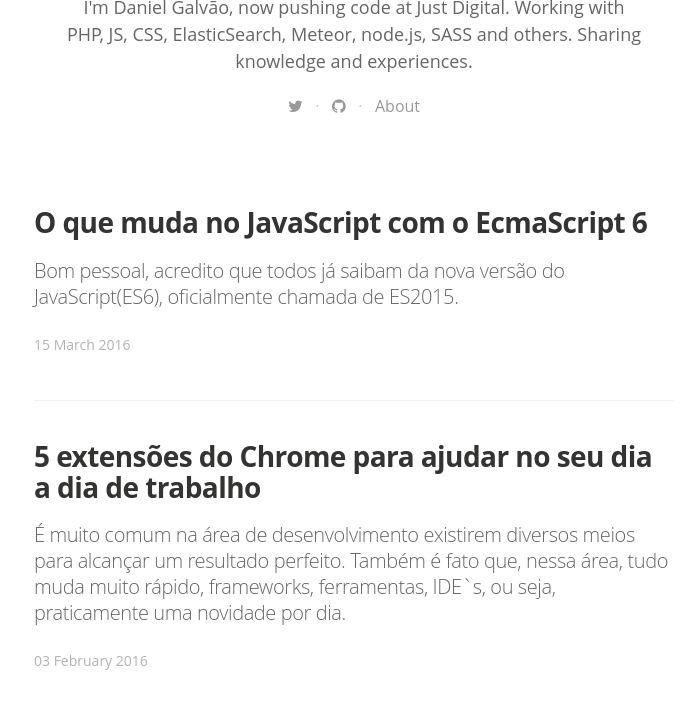
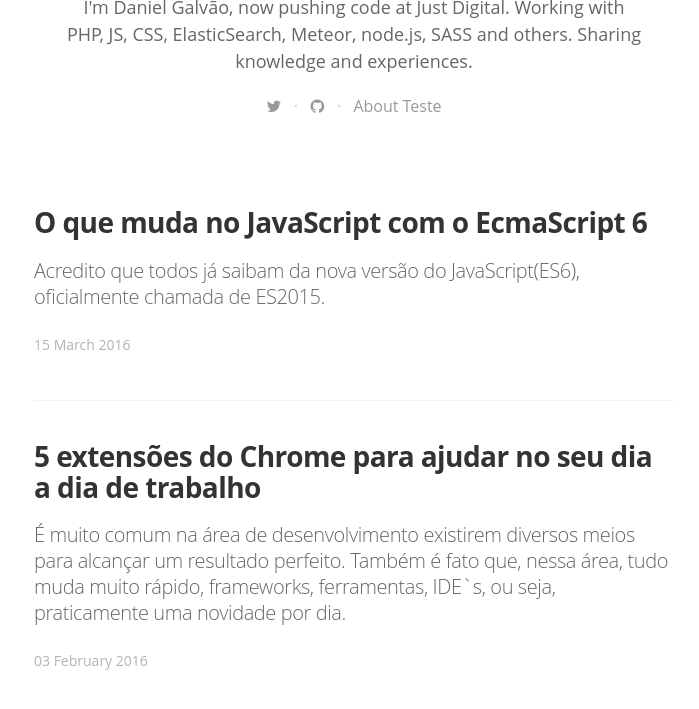
Before and after one commit to danielGalvao/danielGalvao.github.io, a Jekyll site: the page built from index.html, in a window 1280 px wide and 900 px high, scrolled down 433 px, cut to the strip 165-874 px from the top of the window. Shown: the whole strip, without its empty margins (286-985 px from the left). Built offline with Jekyll 4.4.1, drawn with Linux system fonts in a browser that asks for light colours; nearby versions of some CDN libraries; some web fonts are replaced; the list of posts is cut into pages by our own code.

```diff
--- a/_posts/2016-03-15-o-que-muda-no-javascript-com-o-ecmascript-6.markdown
+++ b/_posts/2016-03-15-o-que-muda-no-javascript-com-o-ecmascript-6.markdown
@@ -4,7 +4,7 @@ title:  "O que muda no JavaScript com o EcmaScript 6"
 date:   2016-03-15 12:12:45 -0300
 categories: javascript tecnology
 ---
-Bom pessoal, acredito que todos já saibam da nova versão do JavaScript(ES6), oficialmente chamada de ES2015.
+Acredito que todos já saibam da nova versão do JavaScript(ES6), oficialmente chamada de ES2015.
 
 A falta de suporte dos navegadores não pode ser uma desculpa para você ficar pensando em não estudar ou não aplicar o ES6. Cuidado para não ficar ultrapassado!
 
--- a/index.html
+++ b/index.html
@@ -24,6 +24,7 @@ layout: default
         {% endif %}
       {% endfor %}
       <a href="/about/">About</a>
+      <a href="/teste/">Teste</a>
     </div>
 </header>
 
```
Also changed, not shown: teste.md (added, +15 -0 lines).
